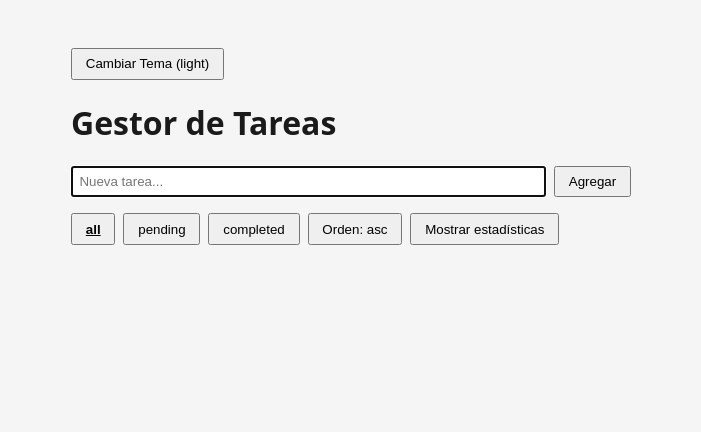
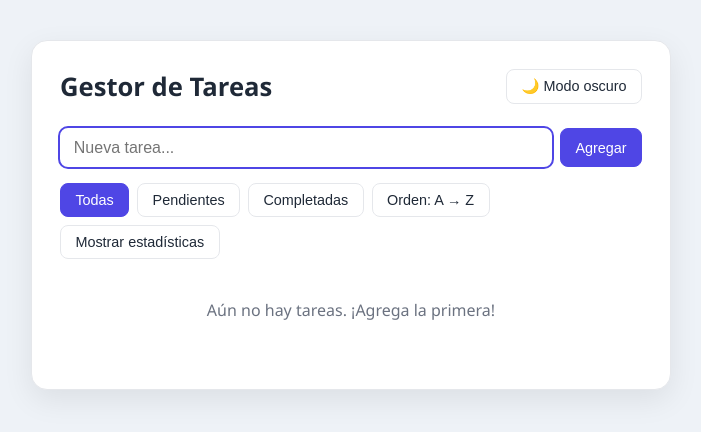
Before and after one commit to stevenhuamanlazo/semana07-practica2-react-hook, a React (Vite) app: page / in a window 1280 px wide. Shown: the top 432 px of the page, without its empty margins (289-990 px from the left). Built offline with nearby package versions, Linux system fonts and the light colour scheme.

Commit message:
style: mejora visual del dashboard y etiquetas en espanol

```diff
--- a/src/App.css
+++ b/src/App.css
@@ -1,9 +1,59 @@
-.dashboard { max-width: 560px; margin: 2rem auto; padding: 1rem; }
-.dashboard form, .controls { display: flex; gap: .5rem; margin: 1rem 0; flex-wrap: wrap; }
-.dashboard input[type='text'], .dashboard form input { flex: 1; padding: .4rem; }
-.dashboard button { padding: .4rem .8rem; cursor: pointer; }
-.dashboard button.active { font-weight: bold; text-decoration: underline; }
-.dashboard ul { list-style: none; padding: 0; }
-.dashboard li { display: flex; gap: .6rem; align-items: center; padding: .4rem 0; }
+.dashboard {
+  max-width: 640px;
+  margin: 2.5rem auto;
+  padding: 1.75rem;
+  background: var(--card);
+  border: 1px solid var(--border);
+  border-radius: 16px;
+  box-shadow: 0 10px 30px rgba(0, 0, 0, 0.08);
+}
+.dashboard-header { display: flex; justify-content: space-between; align-items: center; gap: 1rem; }
+.dashboard h1 { margin: 0; font-size: 1.6rem; }
+
+.dashboard button {
+  padding: 0.5rem 0.9rem;
+  border: 1px solid var(--border);
+  border-radius: 8px;
+  background: var(--card);
+  color: var(--text);
+  cursor: pointer;
+  font-size: 0.9rem;
+  transition: background 0.15s;
+}
+.dashboard button:hover { background: var(--hover); }
+
+.dashboard form { display: flex; gap: 0.5rem; margin: 1.5rem 0 1rem; }
+.dashboard form input {
+  flex: 1;
+  padding: 0.6rem 0.8rem;
+  border: 1px solid var(--border);
+  border-radius: 8px;
+  background: var(--card);
+  color: var(--text);
+  font-size: 1rem;
+}
+.dashboard form input:focus { outline: 2px solid var(--primary); border-color: transparent; }
+.dashboard form button { background: var(--primary); color: var(--primary-text); border-color: var(--primary); }
+.dashboard form button:hover { background: var(--primary); opacity: 0.9; }
+
+.controls { display: flex; gap: 0.5rem; flex-wrap: wrap; margin-bottom: 1rem; }
+.dashboard button.active { background: var(--primary); color: var(--primary-text); border-color: var(--primary); }
+
+.stats { display: flex; gap: 1rem; color: var(--muted); font-size: 0.9rem; margin: 0 0 1rem; }
+.stats strong { color: var(--text); }
+.empty { text-align: center; color: var(--muted); padding: 1.5rem 0; }
+
+.dashboard ul { list-style: none; padding: 0; margin: 0; }
+.dashboard li {
+  display: flex;
+  align-items: center;
+  gap: 0.75rem;
+  padding: 0.7rem 0.9rem;
+  margin-bottom: 0.5rem;
+  border: 1px solid var(--border);
+  border-radius: 10px;
+}
 .dashboard li span { flex: 1; }
-.dashboard li.done span { text-decoration: line-through; opacity: .6; }
+.dashboard li input[type='checkbox'] { width: 1.1rem; height: 1.1rem; accent-color: var(--primary); }
+.dashboard li.done span { text-decoration: line-through; color: var(--muted); }
+.dashboard li button { color: var(--danger); border-color: transparent; background: transparent; }
--- a/src/App.jsx
+++ b/src/App.jsx
@@ -14,6 +14,9 @@ const init = (base) => {
     return base
   }
 }
+
+// Etiquetas visibles en español (los valores internos siguen en inglés)
+const FILTER_LABELS = { all: 'Todas', pending: 'Pendientes', completed: 'Completadas' }
 
 const Dashboard = () => {
   const [state, dispatch] = useReducer(tasksReducer, initialState, init)
@@ -34,19 +37,23 @@ const Dashboard = () => {
 
   return (
     <div className={`dashboard ${theme}`}>
-      <button onClick={toggleTheme}>Cambiar Tema ({theme})</button>
-      <h1>Gestor de Tareas</h1>
+      <header className="dashboard-header">
+        <h1>Gestor de Tareas</h1>
+        <button onClick={toggleTheme}>
+          {theme === 'light' ? '🌙 Modo oscuro' : '☀️ Modo claro'}
+        </button>
+      </header>
 
       <TaskForm onAdd={handleAdd} />
 
       <div className="controls">
-        {['all', 'pending', 'completed'].map((f) => (
+        {Object.entries(FILTER_LABELS).map(([value, label]) => (
           <button
-            key={f}
-            className={state.filter === f ? 'active' : ''}
-            onClick={() => dispatch({ type: ACTIONS.FILTER, payload: f })}
+            key={value}
+            className={state.filter === value ? 'active' : ''}
+            onClick={() => dispatch({ type: ACTIONS.FILTER, payload: value })}
           >
-            {f}
+            {label}
           </button>
         ))}
         <button
@@ -54,7 +61,7 @@ const Dashboard = () => {
             dispatch({ type: ACTIONS.SORT, payload: state.sort === 'asc' ? 'desc' : 'asc' })
           }
         >
-          Orden: {state.sort}
+          Orden: {state.sort === 'asc' ? 'A → Z' : 'Z → A'}
         </button>
         <button onClick={() => setShowStats((s) => !s)}>
           {showStats ? 'Ocultar' : 'Mostrar'} estadísticas
@@ -62,7 +69,15 @@ const Dashboard = () => {
       </div>
 
       {showStats && (
-        <p>Total: {state.items.length} | Completadas: {done}</p>
+        <p className="stats">
+          <span>Total: <strong>{state.items.length}</strong></span>
+          <span>Completadas: <strong>{done}</strong></span>
+          <span>Pendientes: <strong>{state.items.length - done}</strong></span>
+        </p>
+      )}
+
+      {state.items.length === 0 && (
+        <p className="empty">Aún no hay tareas. ¡Agrega la primera!</p>
       )}
 
       <TaskList
--- a/src/index.css
+++ b/src/index.css
@@ -1,7 +1,19 @@
+:root {
+  font-family: 'Segoe UI', system-ui, sans-serif;
+  --bg: #eef2f7; --card: #ffffff; --text: #1f2937; --muted: #6b7280;
+  --border: #e5e7eb; --primary: #4f46e5; --primary-text: #ffffff; --hover: #f3f4f6;
+  --danger: #dc2626;
+}
+* { box-sizing: border-box; }
 body {
   margin: 0;
-  font-family: system-ui, sans-serif;
-  transition: background 0.2s, color 0.2s;
+  min-height: 100vh;
+  background: var(--bg);
+  color: var(--text);
+  transition: background 0.25s, color 0.25s;
 }
-body.light { background: #f5f5f5; color: #1a1a1a; }
-body.dark { background: #1a1a2e; color: #eaeaea; }
+body.dark {
+  --bg: #0f172a; --card: #1e293b; --text: #e5e7eb; --muted: #94a3b8;
+  --border: #334155; --primary: #818cf8; --primary-text: #0f172a; --hover: #334155;
+  --danger: #f87171;
+}
```
